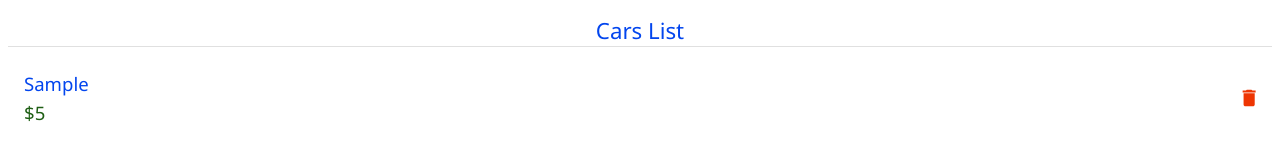
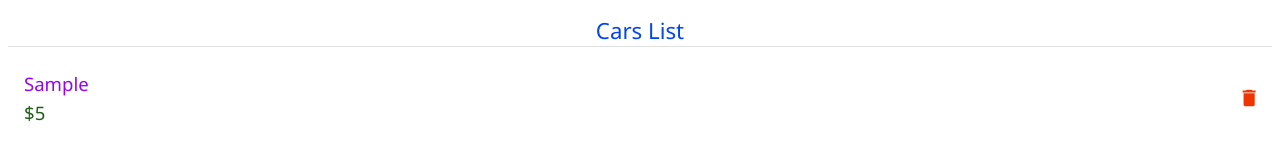
Before and after one commit to chandanch/favsome-carslist, a React (Create React App) app: page / in a window 1280 px wide. Both pictures are taken after typing "Sample", "5" into the empty fields and a click on the button "ADD CAR". Shown: the part 302-461 px from the top of the page. Built offline with nearby package versions, Linux system fonts and the light colour scheme.

Commit message:
highlight similar car name on add

```diff
--- a/src/components/CarsList.jsx
+++ b/src/components/CarsList.jsx
@@ -12,7 +12,8 @@ import { removeCar } from '../store';
 
 const CarsList = () => {
 	const theme = useTheme();
-	const priceTextColor = theme.palette.pricer;
+	console.log(theme.palette);
+	const { pricer, primary, highlighter } = theme.palette;
 
 	const cars = useSelector((state) => {
 		return state.favsomes.cars;
@@ -39,6 +40,9 @@ const CarsList = () => {
 
 	const displayCarsList = () => {
 		const carsList = filteredCars.map((car) => {
+			const isHighlight =
+				carNameInput &&
+				car.name.toLowerCase().includes(carNameInput.toLowerCase());
 			return (
 				<ListItem
 					key={car.id}
@@ -56,14 +60,21 @@ const CarsList = () => {
 					<ListItemButton>
 						<ListItemText
 							primary={
-								<Typography variant='h6' color='secondary'>
+								<Typography
+									variant='h6'
+									sx={{
+										color: isHighlight
+											? highlighter.main
+											: primary.main,
+									}}
+								>
 									{car.name}
 								</Typography>
 							}
 							secondary={
 								<Typography
 									variant='h6'
-									sx={{ color: priceTextColor.main }}
+									sx={{ color: pricer.main }}
 								>
 									${car.price}
 								</Typography>
--- a/src/index.js
+++ b/src/index.js
@@ -33,7 +33,7 @@ const theme = createTheme({
 			contrastText: '#fff',
 		},
 		highlighter: {
-			main: '#FFFF00',
+			main: '#FF6F00',
 		},
 	},
 });
```
